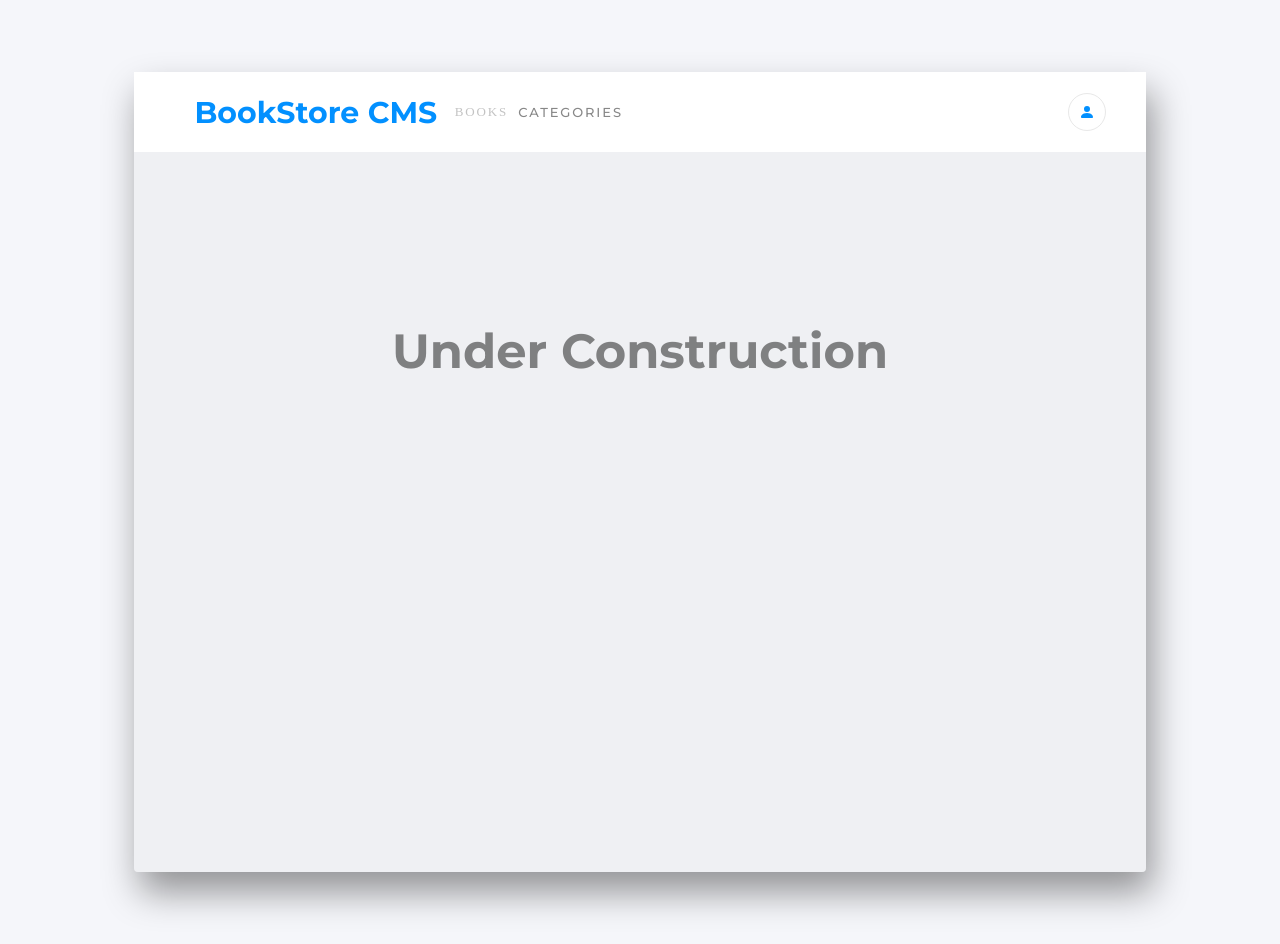
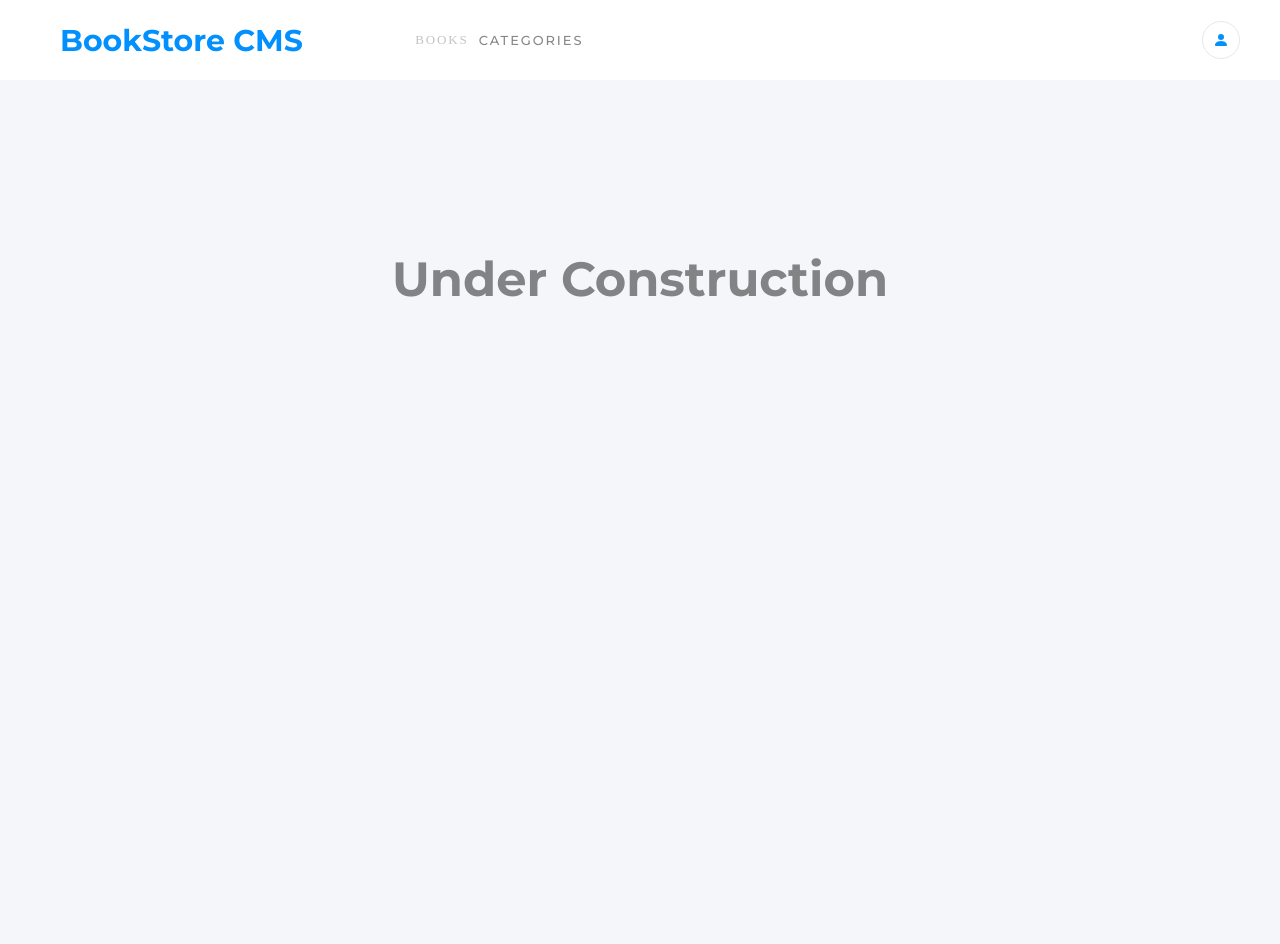
Before and after one commit to ANTOINE1128/Bookstore, a React (Create React App) app: page /categories in a window 1280 px wide. After the commit the page ends 800 px from the top, so only its background shows below. Built offline with nearby package versions, Linux system fonts and the light colour scheme.

Commit message:
update styles to books page

```diff
--- a/src/components/form.js
+++ b/src/components/form.js
@@ -67,7 +67,7 @@ const FormSection = () => {
               handleAfterClick();
             }}
           >
-            ADD BUTTON
+            ADD BOOK
           </button>
         </form>
         {emptyFields && <span>please fill in all the fields!</span>}
--- a/src/styles/bookInstance.css
+++ b/src/styles/bookInstance.css
@@ -5,8 +5,8 @@
   border-radius: 4px;
   border: solid 1px #e8e8e8;
   margin: 0;
-  padding: 15px;
-  padding-left: 20px;
+  padding: 10px;
+  padding-left: 10px;
   background-color: white;
   flex-wrap: wrap;
 }
@@ -115,8 +115,9 @@
 }
 
 .separatorLine {
-  height: 100px;
+  height: 150px;
   border: solid 1px #e8e8e8;
+  margin: 5px 1% 0%;
 }
 
 .otherImfo {
--- a/src/styles/form.css
+++ b/src/styles/form.css
@@ -1,5 +1,5 @@
 .separatorHorizontal {
-  min-width: 80%;
+  min-width: 90%;
   border: 1px solid #cacaca77;
 }
 
--- a/src/styles/general.css
+++ b/src/styles/general.css
@@ -2,19 +2,9 @@
 
 body {
   background-color: #f5f6fa;
-  display: flex;
   align-items: center;
   justify-content: center;
-}
-
-#root {
-  width: 80%;
-  min-height: 80%;
-  margin-top: 4rem;
-  margin-bottom: 4rem;
-  border-radius: 4px;
-  box-shadow: 6px 20px 36px 0 rgba(0, 0, 0, 0.404);
-  background-color: rgba(225, 224, 224, 0.29);
+  margin: 0;
 }
 
 .wholeApp {
--- a/src/styles/mainSection.css
+++ b/src/styles/mainSection.css
@@ -36,7 +36,7 @@
 
 .booksHolder {
   width: 90%;
-  min-height: 25rem;
+  min-height: 10rem;
   display: flex;
   flex-direction: column;
   row-gap: 10px;
```
